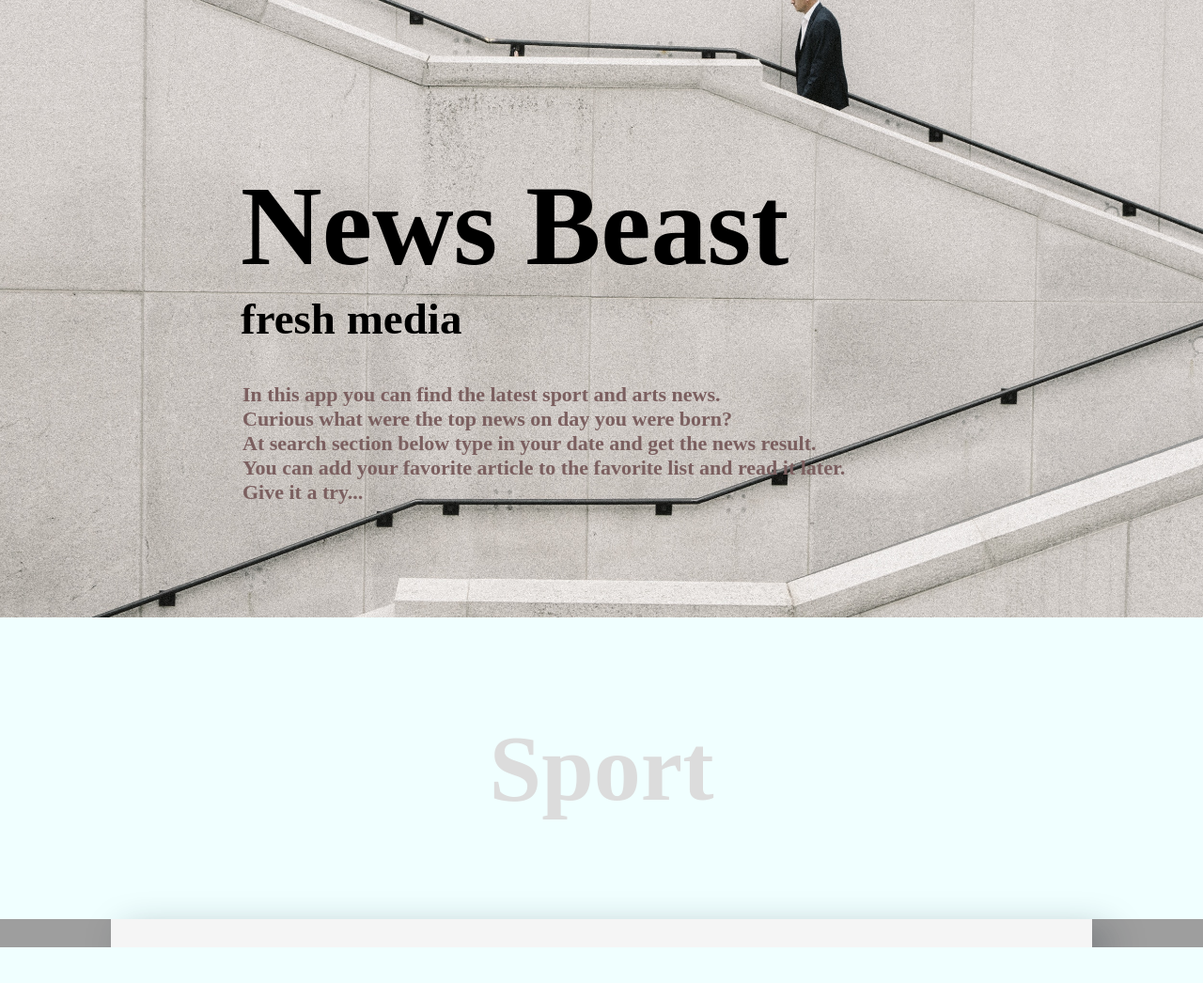
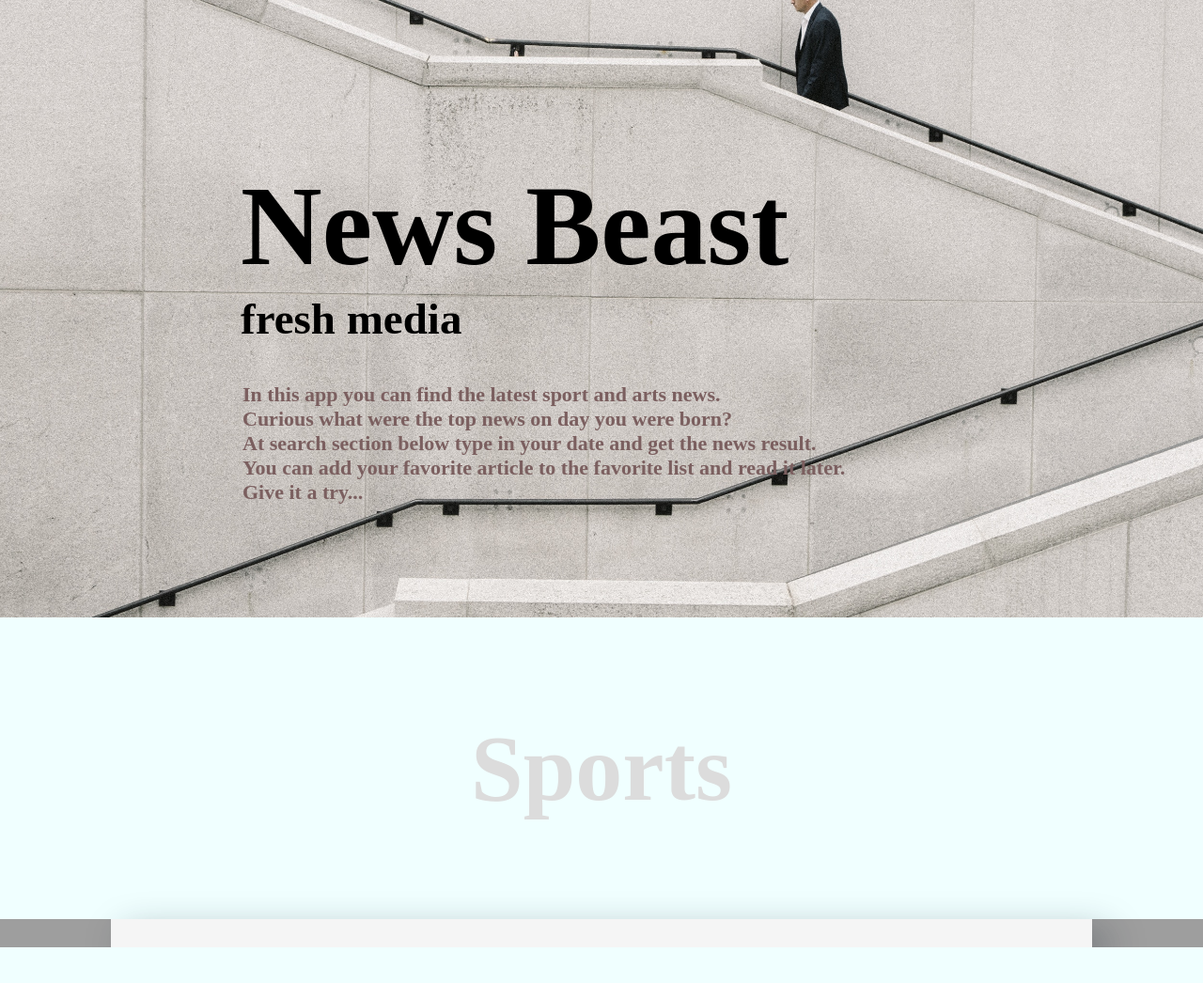
Before and after one commit to hero931/news-fullstack-capstone-react, a website: page assets/index.html in a window 1280 px wide. Shown: the part 56-1102 px from the top of the page at 94% size. Drawn offline with nearby package versions, Linux system fonts and the light colour scheme; no server answers; grey boxes are pictures that could not be loaded.

Commit message:
html updated

```diff
--- a/assets/index.html
+++ b/assets/index.html
@@ -50,7 +50,7 @@
             <main class="sport-int-page hide-me">
                 <section id="sport-int-sec">
                     <div class="contSport">
-                        <h1 class="intSport">Sport</h1>
+                        <h1 class="intSport">Sports</h1>
                     </div>
                 </section>
             </main>
```
